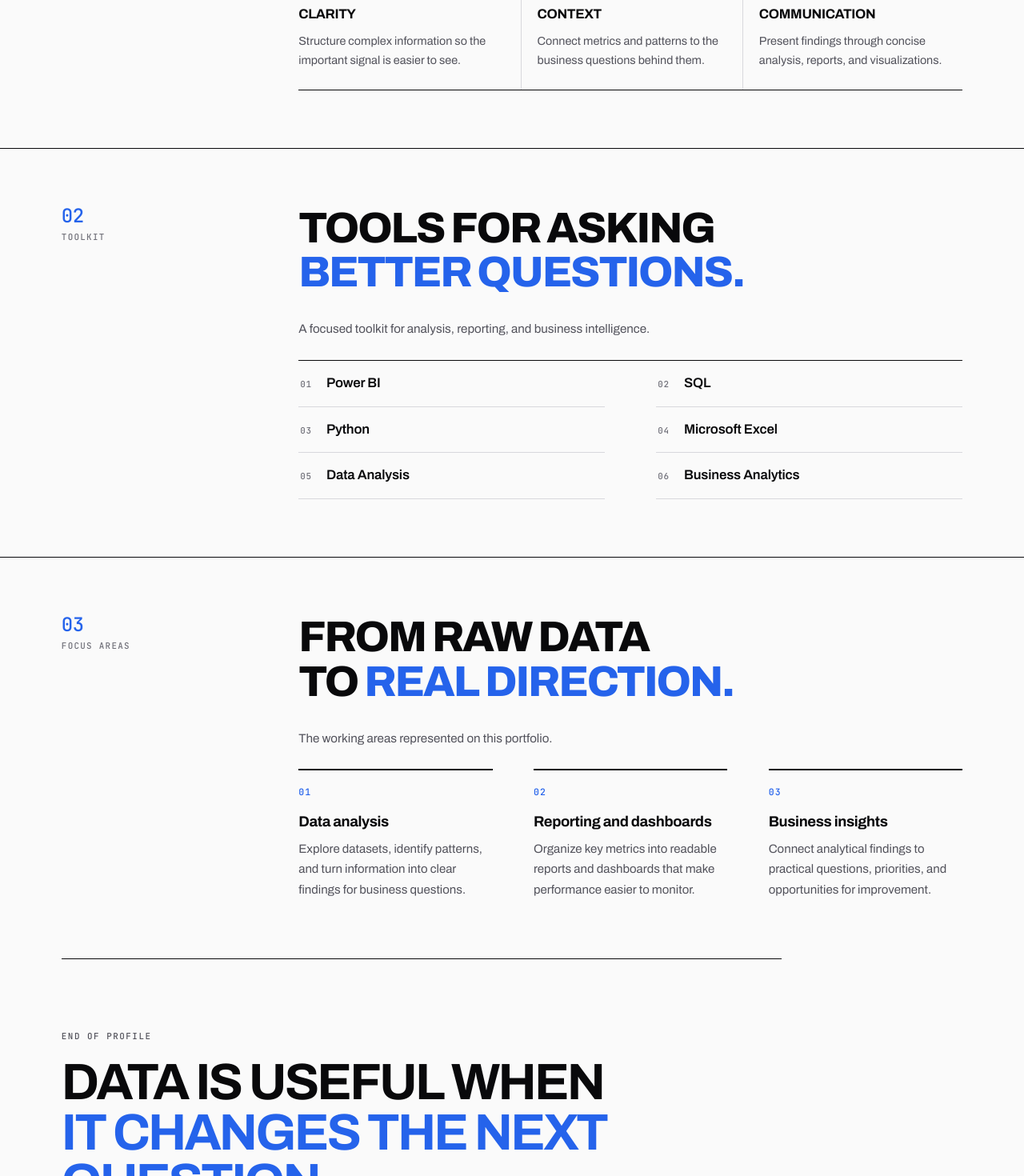
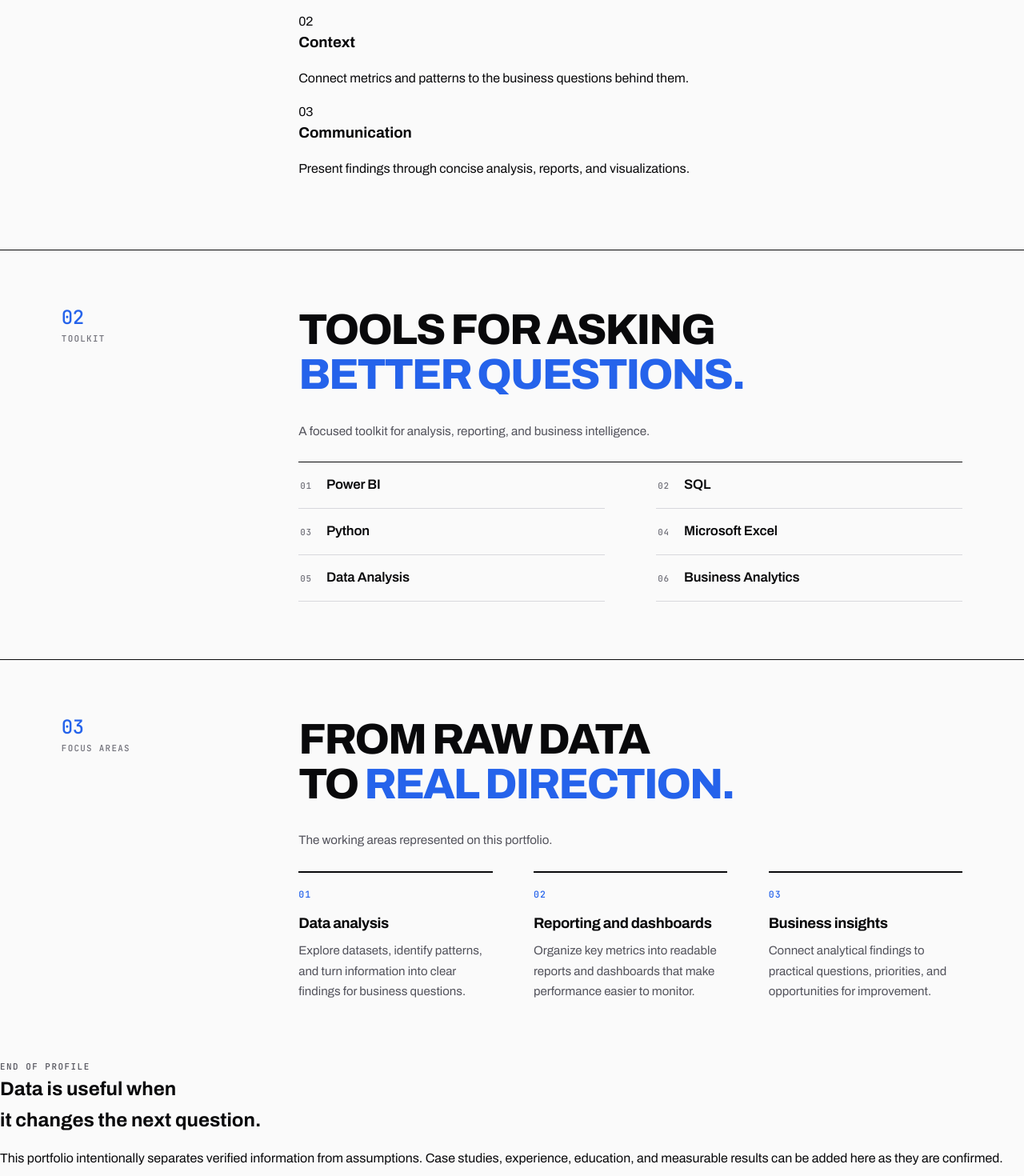
Before and after one commit to skamran0786/Prajakta-Thopte, a React (Vite) app: page / in a window 1280 px wide. Shown: the part 1140-2610 px from the top of the page at 80% size. Built offline with nearby package versions, Linux system fonts and the light colour scheme.

Commit message:
style: remove duplicate trailing responsive rules

```diff
--- a/src/styles.css
+++ b/src/styles.css
@@ -816,86 +816,3 @@ nav a[aria-current]::after {
     transform: none;
   }
 }
-
-/* Editorial content blocks */
-.statement-grid {
-  display: grid;
-  grid-template-columns: repeat(3, minmax(0, 1fr));
-  gap: 2px;
-  margin-top: 42px;
-  border-top: 1px solid var(--ink);
-  border-bottom: 1px solid var(--ink);
-}
-.statement-grid article {
-  min-width: 0;
-  padding: 22px 20px 24px 0;
-}
-.statement-grid article + article {
-  padding-left: 20px;
-  border-left: 1px solid var(--hairline);
-}
-.statement-grid span {
-  font-family: "JetBrains Mono", ui-monospace, monospace;
-  font-size: .68rem;
-  color: var(--accent);
-}
-.statement-grid h3 {
-  margin: 14px 0 8px;
-  font-family: "Archivo", system-ui, sans-serif;
-  font-size: 1.05rem;
-  text-transform: uppercase;
-  letter-spacing: -.02em;
-}
-.statement-grid p {
-  margin: 0;
-  color: var(--muted);
-  font-size: .9rem;
-  line-height: 1.65;
-}
-.closing-cta {
-  margin: 0 var(--gutter);
-  padding: 11vh 0 13vh;
-  border-top: 1px solid var(--ink);
-  max-width: 900px;
-}
-.closing-cta h2 {
-  margin: 18px 0 24px;
-  font-family: "Archivo", system-ui, sans-serif;
-  font-size: clamp(2.2rem, 5vw, 4.6rem);
-  line-height: .98;
-  letter-spacing: -.045em;
-  text-transform: uppercase;
-}
-.closing-cta h2 em {
-  font-style: normal;
-  color: var(--accent);
-}
-.closing-cta > p:last-child {
-  max-width: 62ch;
-  margin: 0;
-  color: var(--muted);
-  font-size: 1rem;
-  line-height: 1.75;
-}
-@media (max-width: 700px) {
-  .statement-grid {
-    grid-template-columns: 1fr;
-  }
-  .statement-grid article,
-  .statement-grid article + article {
-    padding: 18px 0;
-    border-left: 0;
-  }
-  .statement-grid article + article {
-    border-top: 1px solid var(--hairline);
-  }
-  .closing-cta {
-    padding: 8vh 0 10vh;
-  }
-}
-@media (prefers-reduced-motion: reduce) {
-  .statement-grid article,
-  .closing-cta {
-    scroll-behavior: auto;
-  }
-}
```
